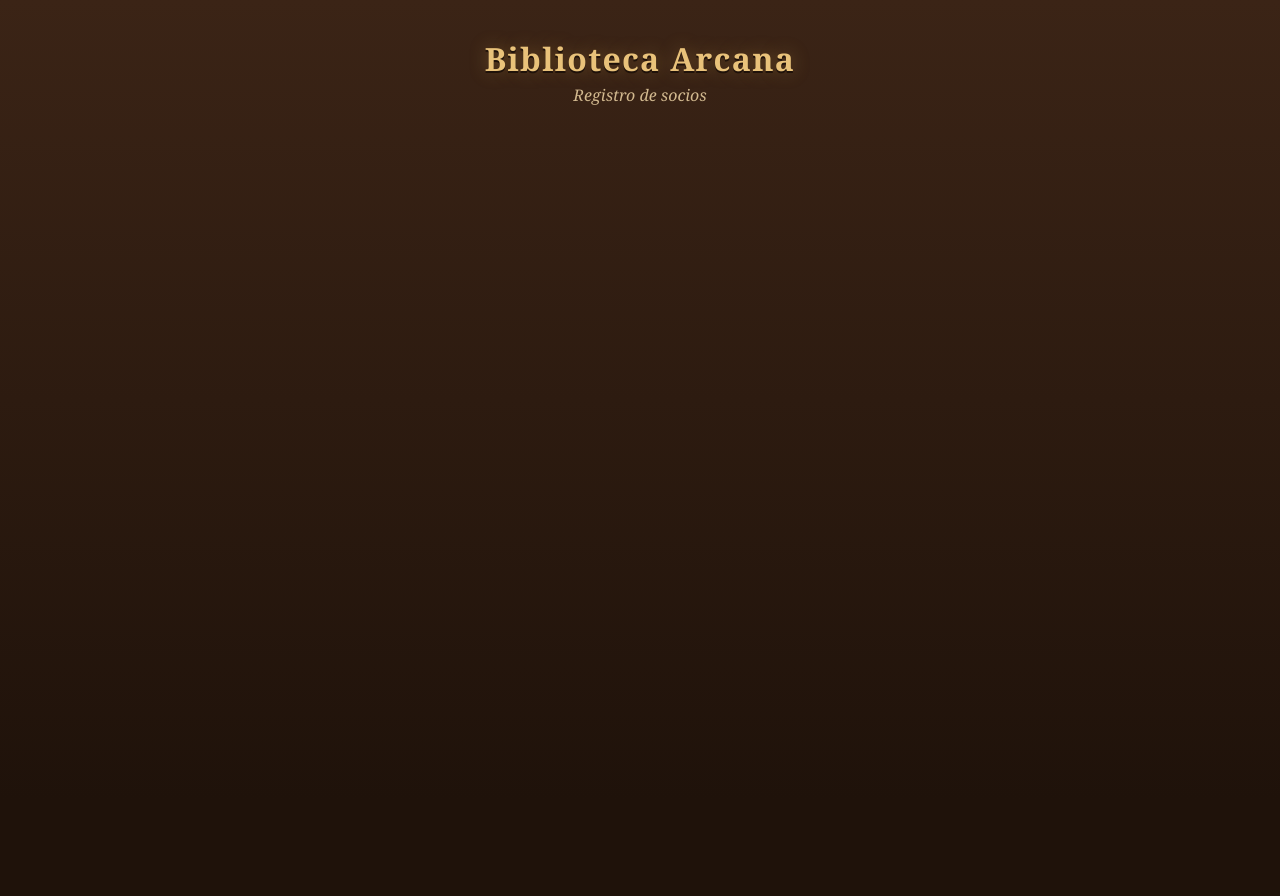
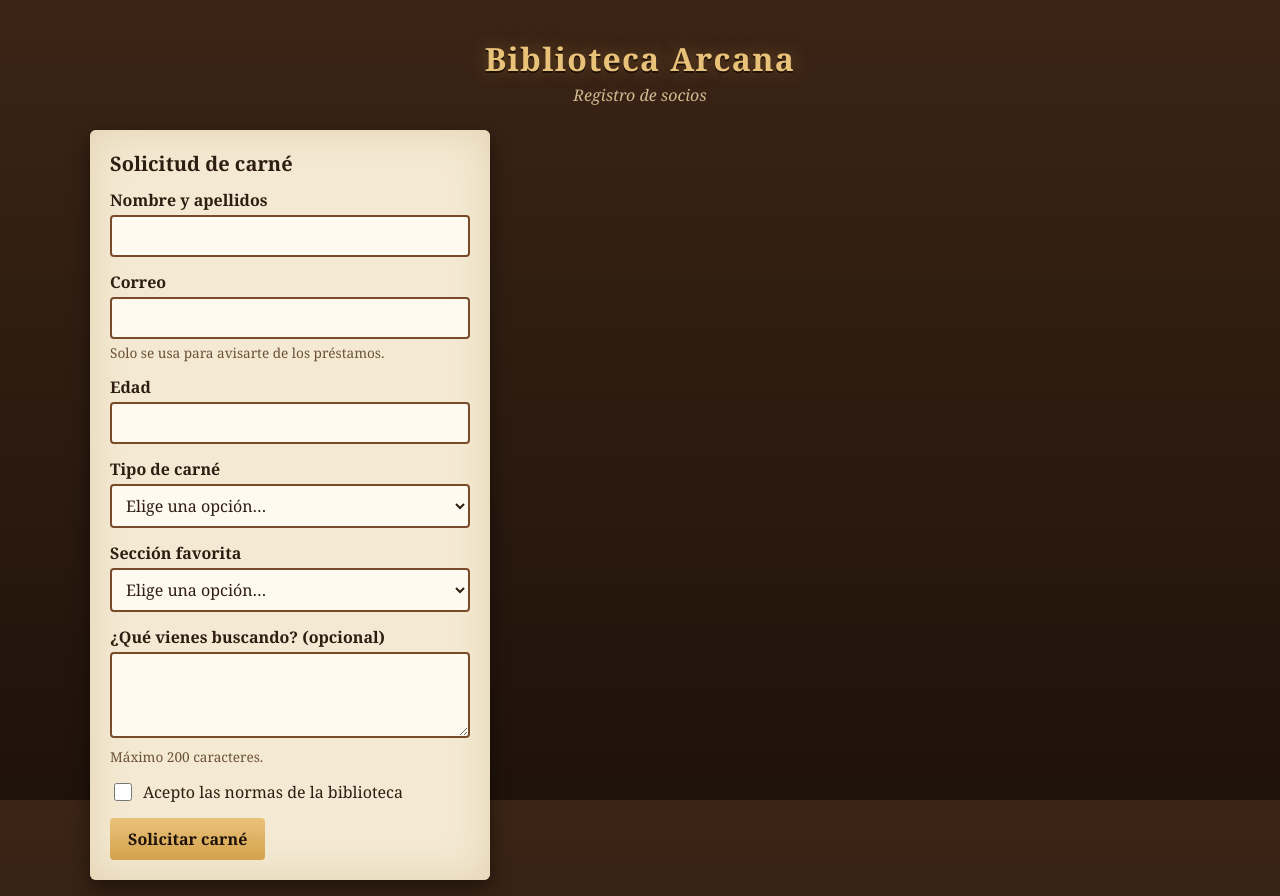
Before and after one commit to Avocado911/Web-cliente, a React (Vite) app in the folder arena/mision-04/: page / in a window 1280 px wide. Before the commit the page ends 800 px from the top, so only its background shows below. Built offline with nearby package versions, Linux system fonts and the light colour scheme.

Commit message:
Arena M4: formulario de alta con React Hook Form, zodResolver y errores accesibles

```diff
--- a/arena/mision-04/src/App.jsx
+++ b/arena/mision-04/src/App.jsx
@@ -1,3 +1,5 @@
+import FormularioSocio from "./componentes/FormularioSocio.jsx";
+
 export default function App() {
 	return (
 		<div className="biblioteca">
@@ -5,6 +7,9 @@ export default function App() {
 				<h1>Biblioteca Arcana</h1>
 				<p className="subtitulo">Registro de socios</p>
 			</header>
+			<main className="paneles">
+				<FormularioSocio onAlta={(datos) => console.log("Datos validados:", datos)} />
+			</main>
 		</div>
 	);
 }
--- /dev/null
+++ b/arena/mision-04/src/componentes/Campo.jsx
@@ -0,0 +1,49 @@
+// Un campo del formulario: etiqueta + control + ayuda + error, enlazados para lectores de pantalla.
+// "registro" es lo que devuelve register("nombre") de React Hook Form (name, ref, onChange, onBlur).
+export default function Campo({ etiqueta, nombre, error, ayuda, tipo = "text", opciones, registro, ...resto }) {
+	const idAyuda = `${nombre}-ayuda`;
+	const idError = `${nombre}-error`;
+	// aria-describedby apunta a la ayuda y, si hay, al error: el lector los lee al entrar en el campo
+	const descritoPor = [ayuda && idAyuda, error && idError].filter(Boolean).join(" ") || undefined;
+
+	const comunes = {
+		id: nombre,
+		"aria-invalid": error ? "true" : "false",
+		"aria-describedby": descritoPor,
+		...registro,
+		...resto,
+	};
+
+	let control;
+	if (opciones) {
+		control = (
+			<select {...comunes}>
+				<option value="">Elige una opción…</option>
+				{opciones.map((opcion) => (
+					<option key={opcion.valor} value={opcion.valor}>{opcion.texto}</option>
+				))}
+			</select>
+		);
+	} else if (tipo === "textarea") {
+		control = <textarea rows={3} {...comunes} />;
+	} else {
+		control = <input type={tipo} {...comunes} />;
+	}
+
+	const esCasilla = tipo === "checkbox";
+
+	return (
+		<div className={esCasilla ? "campo campo-casilla" : "campo"}>
+			{esCasilla ? (
+				<label htmlFor={nombre}>{control} {etiqueta}</label>
+			) : (
+				<>
+					<label htmlFor={nombre}>{etiqueta}</label>
+					{control}
+				</>
+			)}
+			{ayuda && <p id={idAyuda} className="ayuda">{ayuda}</p>}
+			{error && <p id={idError} className="error-campo" role="alert">{error.message}</p>}
+		</div>
+	);
+}
--- /dev/null
+++ b/arena/mision-04/src/componentes/FormularioSocio.jsx
@@ -0,0 +1,77 @@
+import { useForm, useWatch } from "react-hook-form";
+import { zodResolver } from "@hookform/resolvers/zod";
+import { esquemaFormulario } from "../logica/esquemas.js";
+import { CARNES, SECCIONES, MAYORIA_EDAD } from "../logica/catalogo.js";
+import Campo from "./Campo.jsx";
+
+const VALORES_INICIALES = {
+	nombre: "",
+	correo: "",
+	edad: "",
+	carne: "",
+	seccion: "",
+	tutor: "",
+	motivo: "",
+	normas: false,
+};
+
+export default function FormularioSocio({ onAlta }) {
+	const {
+		register,
+		handleSubmit,
+		control,
+		formState: { errors },
+	} = useForm({
+		// Toda la validacion vive en el esquema Zod: aqui no hay ni un "required"
+		resolver: zodResolver(esquemaFormulario),
+		// Valida un campo al salir de el por primera vez y, desde ahi, en cada cambio
+		mode: "onTouched",
+		defaultValues: VALORES_INICIALES,
+	});
+
+	// Solo se observa la edad: es el unico valor que cambia lo que se pinta (el campo del tutor)
+	const edad = useWatch({ control, name: "edad" });
+	const esMenor = edad !== "" && Number(edad) < MAYORIA_EDAD;
+
+	// handleSubmit solo llama a esta funcion si el esquema da los datos por buenos (ya limpios)
+	function alEnviar(datos) {
+		onAlta?.(datos);
+	}
+
+	return (
+		<form className="formulario" onSubmit={handleSubmit(alEnviar)} noValidate>
+			<h2>Solicitud de carné</h2>
+
+			<Campo etiqueta="Nombre y apellidos" nombre="nombre" autoComplete="name"
+				error={errors.nombre} registro={register("nombre")} />
+
+			<Campo etiqueta="Correo" nombre="correo" tipo="email" autoComplete="email"
+				ayuda="Solo se usa para avisarte de los préstamos."
+				error={errors.correo} registro={register("correo")} />
+
+			<Campo etiqueta="Edad" nombre="edad" inputMode="numeric"
+				error={errors.edad} registro={register("edad")} />
+
+			{esMenor && (
+				<Campo etiqueta="Nombre de tu tutor" nombre="tutor"
+					ayuda="Los menores de edad necesitan un adulto responsable."
+					error={errors.tutor} registro={register("tutor")} />
+			)}
+
+			<Campo etiqueta="Tipo de carné" nombre="carne" opciones={CARNES}
+				error={errors.carne} registro={register("carne")} />
+
+			<Campo etiqueta="Sección favorita" nombre="seccion" opciones={SECCIONES}
+				error={errors.seccion} registro={register("seccion")} />
+
+			<Campo etiqueta="¿Qué vienes buscando? (opcional)" nombre="motivo" tipo="textarea"
+				ayuda="Máximo 200 caracteres."
+				error={errors.motivo} registro={register("motivo")} />
+
+			<Campo etiqueta="Acepto las normas de la biblioteca" nombre="normas" tipo="checkbox"
+				error={errors.normas} registro={register("normas")} />
+
+			<button type="submit" className="boton">Solicitar carné</button>
+		</form>
+	);
+}
--- a/arena/mision-04/src/style.css
+++ b/arena/mision-04/src/style.css
@@ -52,3 +52,125 @@ body {
 	font-style: italic;
 	color: var(--texto-suave);
 }
+
+.paneles {
+	display: grid;
+	grid-template-columns: minmax(280px, 400px) 1fr;
+	gap: 24px;
+	align-items: start;
+	margin-top: 24px;
+}
+
+@media (max-width: 760px) {
+	.paneles {
+		grid-template-columns: 1fr;
+	}
+}
+
+h2 {
+	margin: 0 0 12px;
+	font-size: 1.25rem;
+}
+
+/* --- Formulario: una hoja de pergamino --- */
+
+.formulario {
+	padding: 20px;
+	border-radius: 6px;
+	color: var(--tinta);
+	background: var(--pergamino);
+	box-shadow: 0 8px 20px rgba(0, 0, 0, 0.45), inset 0 0 40px var(--pergamino-sombra);
+}
+
+.campo {
+	margin-bottom: 14px;
+}
+
+.campo label {
+	display: block;
+	margin-bottom: 4px;
+	font-weight: bold;
+}
+
+.campo input:not([type="checkbox"]),
+.campo select,
+.campo textarea {
+	width: 100%;
+	padding: 8px 10px;
+	border: 2px solid var(--madera-clara);
+	border-radius: 4px;
+	font: inherit;
+	color: var(--tinta);
+	background: #fffaf0;
+}
+
+.campo textarea {
+	resize: vertical;
+}
+
+.campo :focus-visible,
+.boton:focus-visible {
+	outline: 3px solid var(--laton);
+	outline-offset: 2px;
+}
+
+/* El estado de error sale del atributo de accesibilidad: no hace falta una clase aparte */
+.campo [aria-invalid="true"] {
+	border-color: var(--error-tinta);
+	background: #fff1ee;
+}
+
+.campo-casilla label {
+	display: flex;
+	gap: 8px;
+	align-items: center;
+	font-weight: normal;
+}
+
+.campo-casilla input {
+	width: 18px;
+	height: 18px;
+	accent-color: var(--madera-media);
+}
+
+.ayuda {
+	margin: 4px 0 0;
+	font-size: 0.85rem;
+	color: var(--tinta-suave);
+}
+
+.error-campo {
+	margin: 4px 0 0;
+	font-size: 0.9rem;
+	font-weight: bold;
+	color: var(--error-tinta);
+}
+
+.error-campo::before {
+	content: "⚠ ";
+}
+
+.boton {
+	padding: 10px 18px;
+	border: 0;
+	border-radius: 4px;
+	font: inherit;
+	font-weight: bold;
+	color: var(--madera-oscura);
+	background: linear-gradient(180deg, var(--laton-claro), var(--laton));
+	cursor: pointer;
+}
+
+.boton:hover:not(:disabled) {
+	filter: brightness(1.08);
+}
+
+.boton:disabled {
+	opacity: 0.6;
+	cursor: wait;
+}
+
+.boton-pequeno {
+	padding: 4px 10px;
+	font-size: 0.85rem;
+}
```
